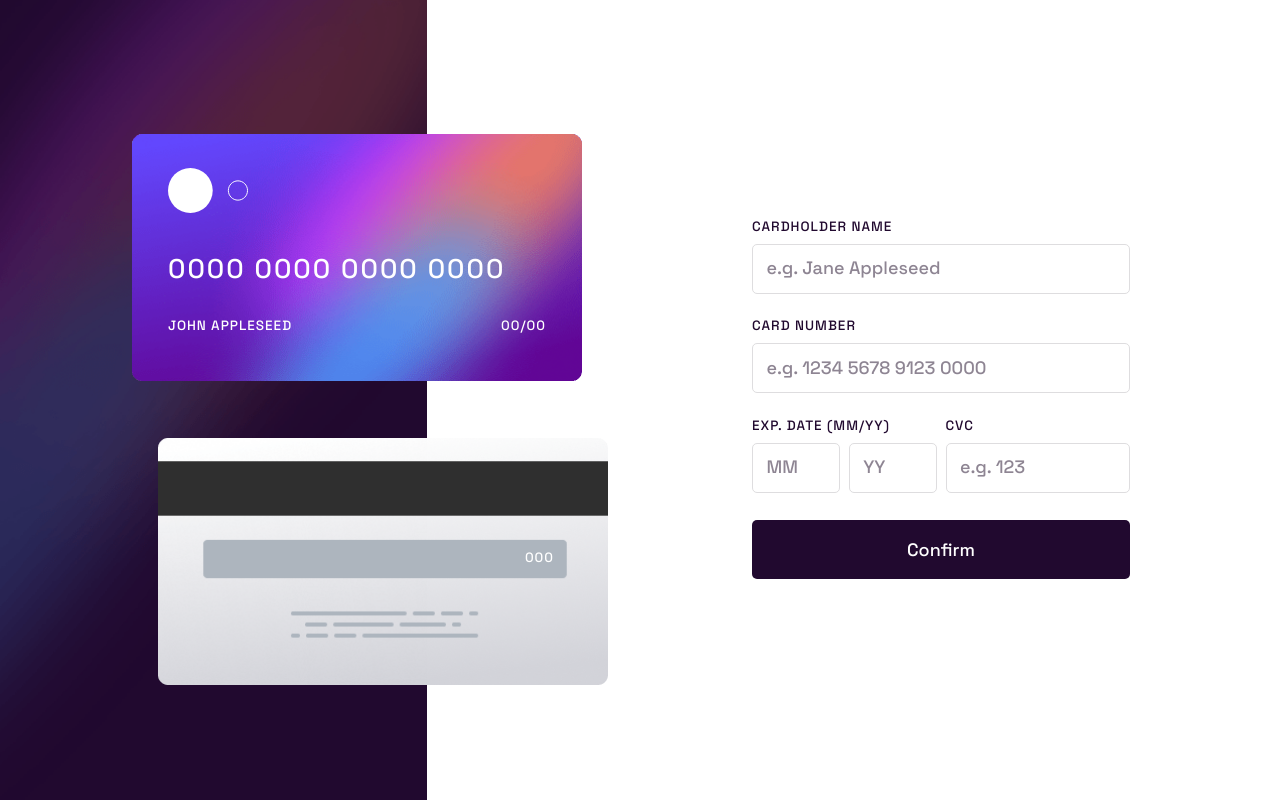
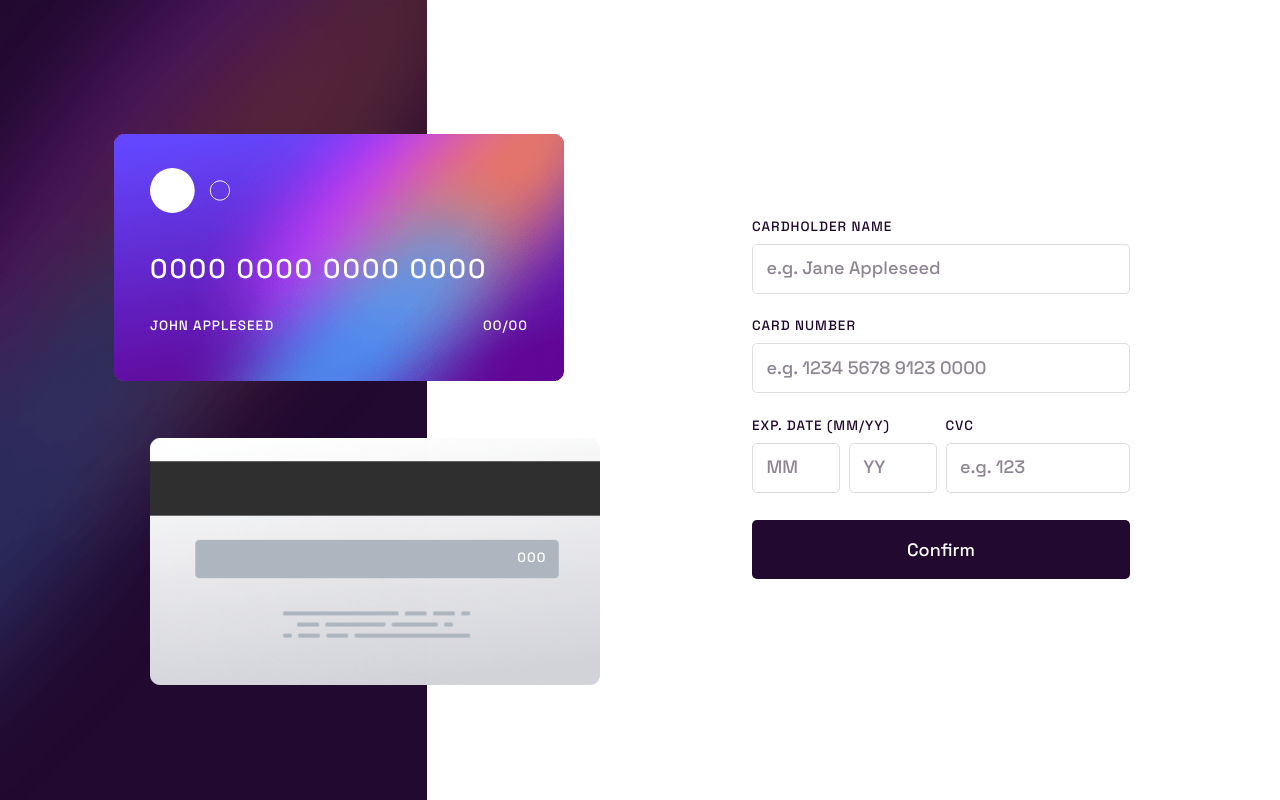
Before and after one commit to samuel-adu/interactive-card-details-form, a React (Vite) app: page / in a window 1280 px wide. Built offline with nearby package versions, Linux system fonts and the light colour scheme.

Commit message:
style: center card preview in desktop

```diff
--- a/src/index.css
+++ b/src/index.css
@@ -214,7 +214,6 @@ input.error {
   .card-preview {
     flex-direction: column-reverse;
     width: 40%;
-    /* margin-right: 5em; */
   }
 
   .card-form {
@@ -227,13 +226,13 @@ input.error {
     padding: 2em;
   }
 
-  /* .card-front {
-    margin-left: 15%;
-  } */
+  .card-front {
+    margin-inline: 0 auto;
+  }
 
-  /* .card-back {
-    margin-left: 30%;
-  } */
+  .card-back {
+    margin-inline: auto 5%;
+  }
 
   .card-logo {
     width: 80px;
```
